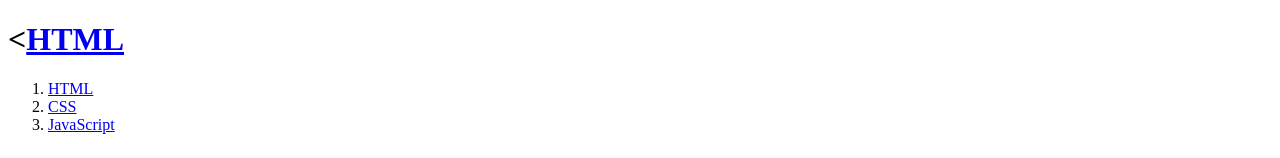
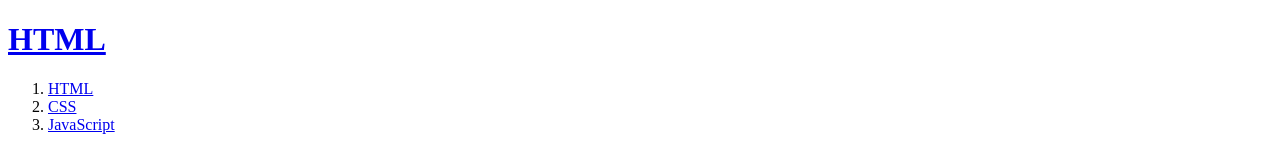
Before and after one commit to joonseok92/web1, a plain HTML site: page index.html in a window 1280 px wide. Shown: the top 158 px of the page. Drawn offline with Linux system fonts and the light colour scheme.

Commit message:
Add files via upload

```diff
--- a/index.html
+++ b/index.html
@@ -5,7 +5,7 @@
 <meta charset="utf-8">
 </head>
 <body>
-  <h1><<a href="index.html">HTML</a></h1>
+  <h1><a href="index.html">HTML</a></h1>
 <ol>
   <li><a href="1.html">HTML</a></li>
   <li><a href="2.html">CSS</a></li>
```
